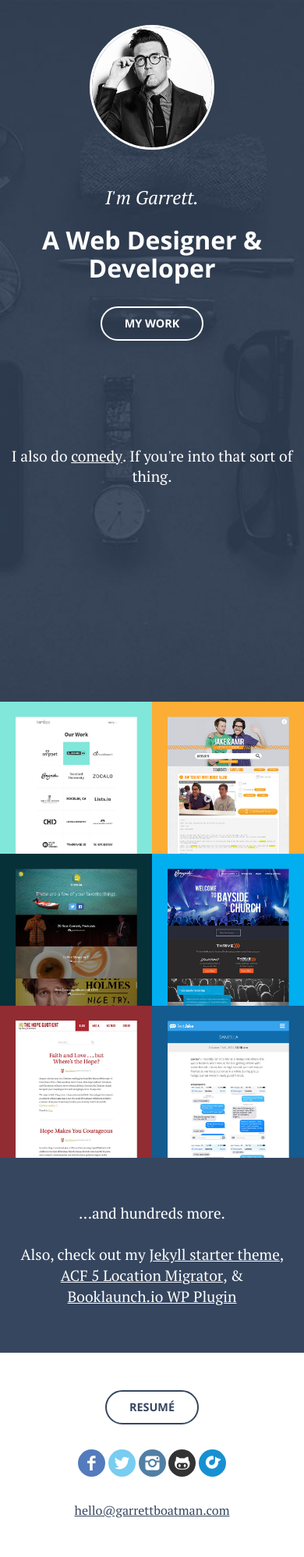
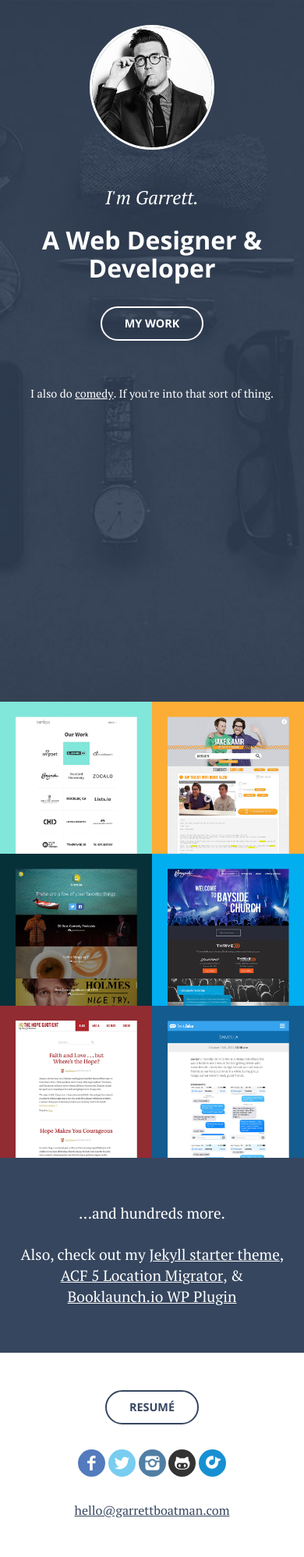
Before and after one commit to garrettboatman/garrettboatman.github.io, a Jekyll site: the page built from index.html, in a window 390 px wide. Shown: the whole page at 78% size. Built offline with Jekyll 4.4.1, drawn with Linux system fonts in a browser that asks for light colours.

Commit message:
Change mobile padding

```diff
--- a/index.html
+++ b/index.html
@@ -3,7 +3,6 @@
 title: "Garrett Boatman"
 fulltitle: "Garrett Boatman | Web Designer & Developer | Sacramento, CA"
 canonurl: http://garrettboatman.com
-
 projects:
   - name: Bamboo Creative
     img: bamboocreative.jpg
--- a/scss/_components.scss
+++ b/scss/_components.scss
@@ -118,7 +118,8 @@
 
     @include media(max-width $mamabear)
     {
-        font-size: 1.2em;
+        font-size: .9em;
+        margin-top: 4em;
     };
     a
     {
```
